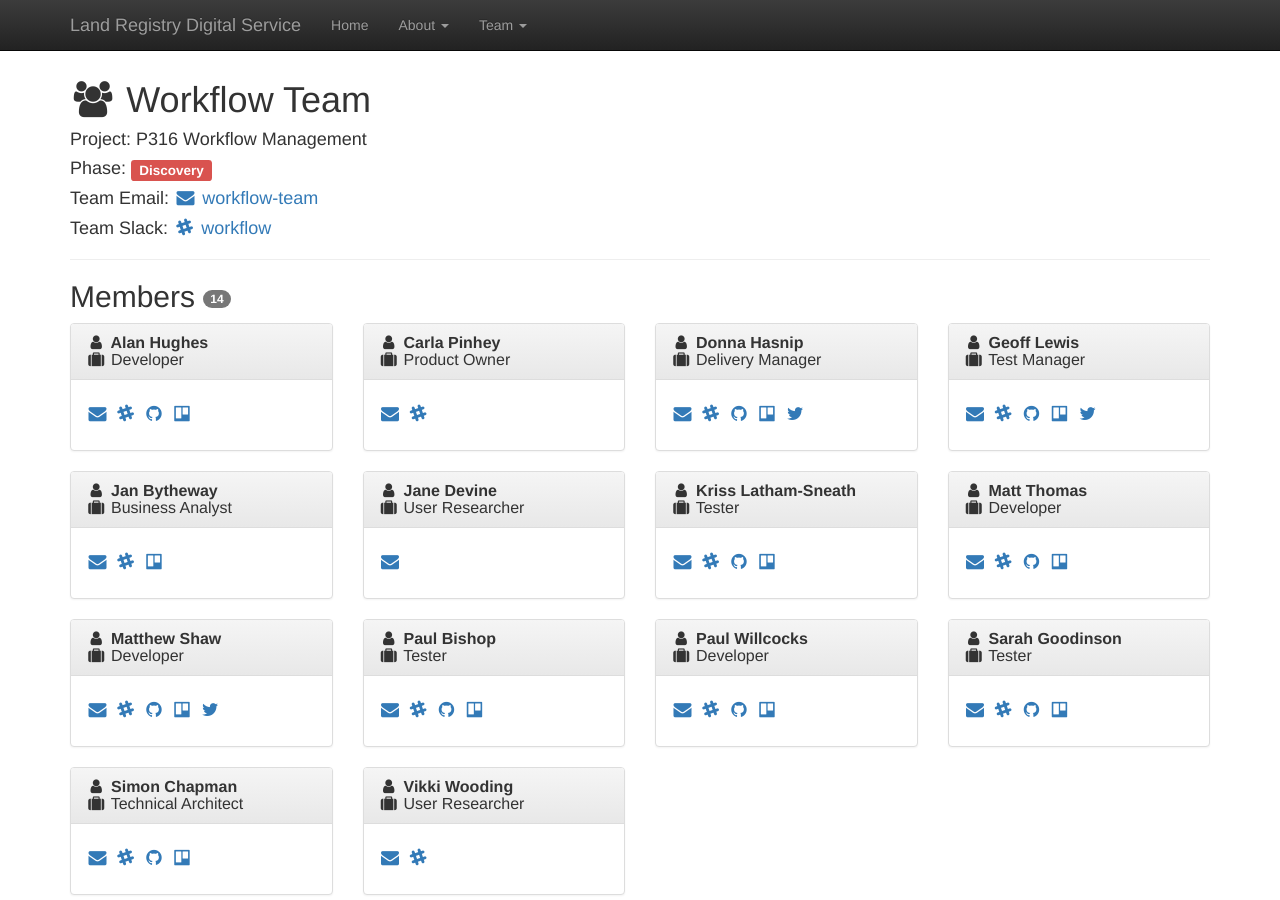
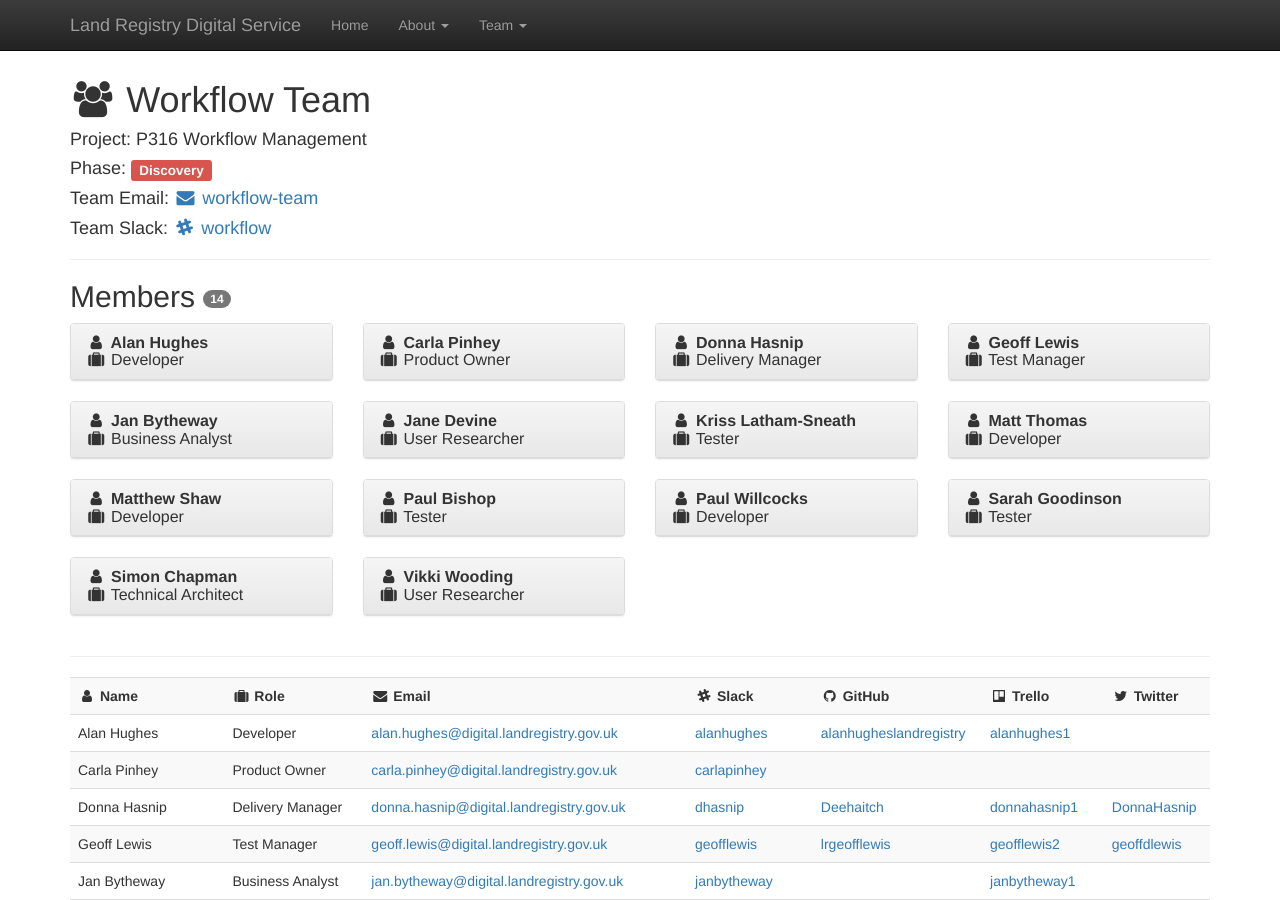
Before and after one commit to ztrelease/landregistry.github.io, a Jekyll site: the page built from workflow_main.html, in a window 1280 px wide and 900 px high. Built offline with Jekyll 4.4.1, drawn with Linux system fonts in a browser that asks for light colours; nearby versions of some CDN libraries.

Commit message:
added collapsable panels

```diff
--- a/workflow_main.html
+++ b/workflow_main.html
@@ -21,10 +21,10 @@
     <div class="col-md-3">
       <div class="panel panel-default">
         <div class="panel-heading">
-          <h3 class="panel-title"><strong><i class="fa fa-user fa-fw"></i> {{ member.forename }} {{ member.surname }}</strong></h3>
+          <h3 class="panel-title"><a data-toggle="collapse" href="#{{ member.forename }}{{ member.surname }}" aria-expanded="false" aria-controls="{{ member.forename }}{{ member.surname }}"><strong><i class="fa fa-user fa-fw"></i> {{ member.forename }} {{ member.surname }}</strong></a></h3>
           <h3 class="panel-title"><i class="fa fa-suitcase fa-fw"></i> {{ member.role }}</h3>
         </div>
-        <div class="panel-body">
+        <div class="panel-body collapse" id="{{ member.forename }}{{ member.surname }}">
           <h4><a href="mailto:{{ member.forename | downcase }}.{{ member.surname | downcase }}{{ site.email_domain }}"><i class="fa fa-envelope fa-fw"></i></a>
             {% if member.slack %}<a href="{{ site.slack_url }}@{{ member.slack }}"><i class="fa fa-slack fa-fw"></i></a>{% endif %}
             {% if member.github %}<a href="{{ site.github_url }}{{ member.github }}"><i class="fa fa-github fa-fw"></i></a>{% endif %}
@@ -35,6 +35,7 @@
       </div>
       {% endfor %}
     </div>
+    <hr>
   <div class="row">
     <div class="col-md-12 table-responsive">
       <table class="table table-striped">
```
